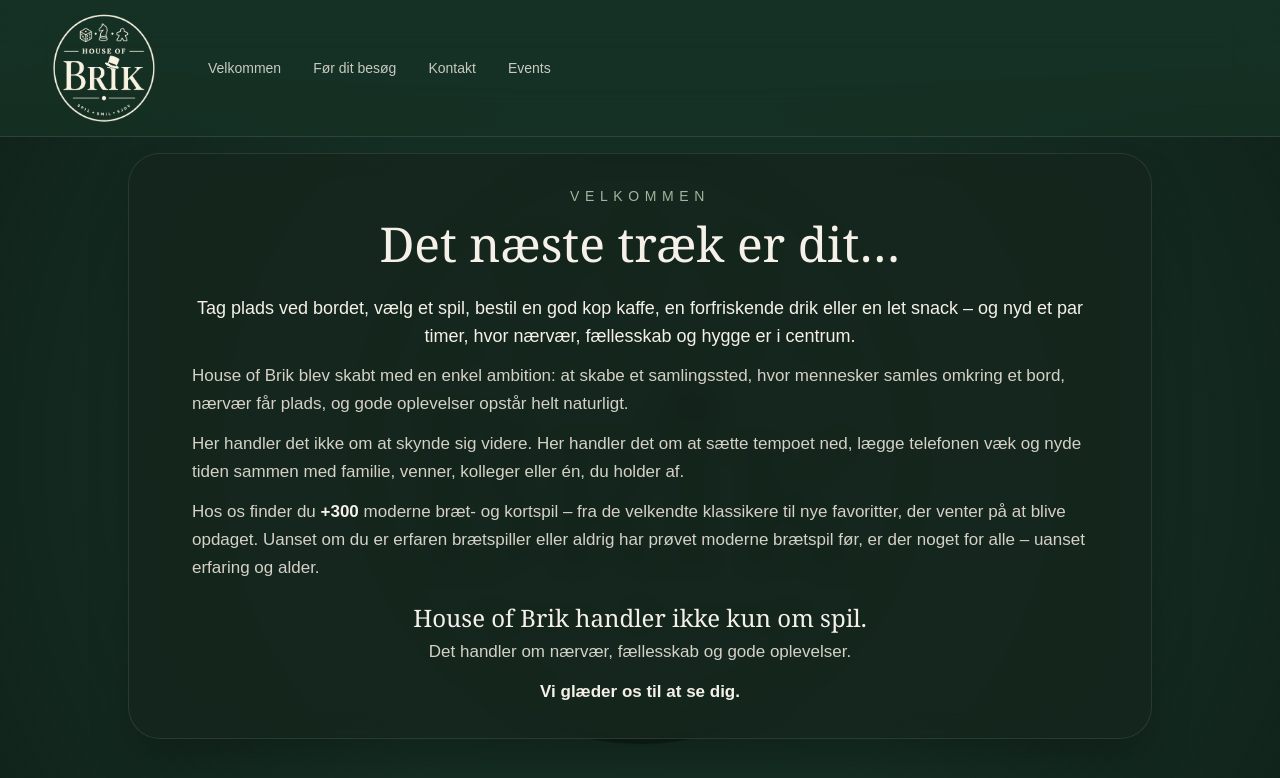
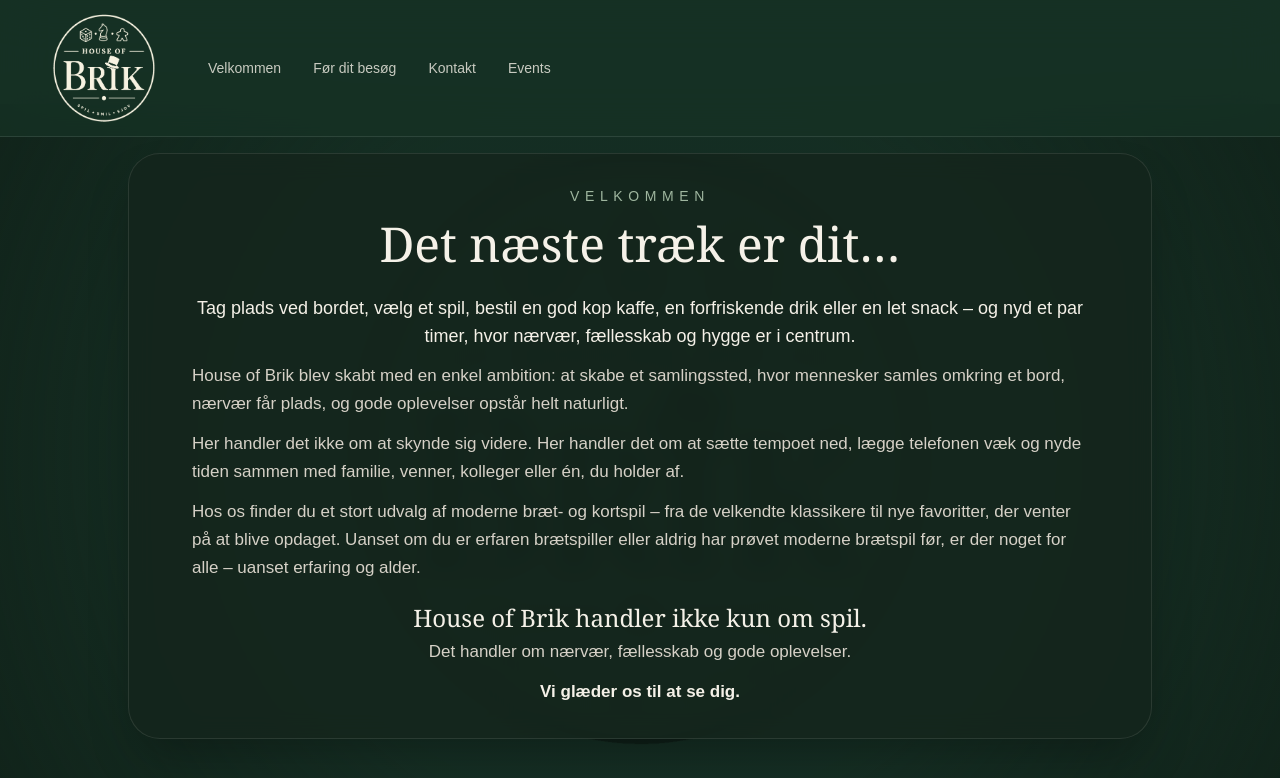
Before and after one commit to Houseofbrik/houseofbrik.dk, a Next.js app: page / in a window 1280 px wide. Both pictures are taken after a click on the button "Velkommen". Shown: the top 778 px of the page. Built offline with nearby package versions, Linux system fonts and the light colour scheme.

Commit message:
Fjernet antal spil fra hjemmesiden

```diff
--- a/app/page.tsx
+++ b/app/page.tsx
@@ -228,7 +228,7 @@
     <div className="order-2 mx-auto grid w-full max-w-6xl gap-3 md:grid-cols-3">
         <FeatureCard
          icon={<span className="text-3xl leading-none">♕</span>}
-          title="+300 spil"
+      title="Masser af spil"
           text="Brætspil og kortspil til alle aldre og niveauer."
         />
 
@@ -427,13 +427,11 @@
           </p>
 
           <p>
-            Hos os finder du{" "}
-            <strong className="font-semibold text-[#F5F1E8]">+300</strong>{" "}
-            moderne bræt- og kortspil – fra de velkendte klassikere til nye
-            favoritter, der venter på at blive opdaget. Uanset om du er erfaren
-            brætspiller eller aldrig har prøvet moderne brætspil før, er der
-            noget for alle – uanset erfaring og alder.
-          </p>
+  Hos os finder du et stort udvalg af moderne bræt- og kortspil – fra de
+  velkendte klassikere til nye favoritter, der venter på at blive opdaget.
+  Uanset om du er erfaren brætspiller eller aldrig har prøvet moderne
+  brætspil før, er der noget for alle – uanset erfaring og alder.
+</p>
 
           <div className="pt-2 text-center">
             <p className="font-serif text-xl text-[#F5F1E8] md:text-2xl">
@@ -679,7 +677,7 @@
             </p>
 
             <p>
-              Kom forbi og gå på opdagelse blandt mere end 300 bræt- og kortspil – fra de velkendte klassikere til nye favoritter.
+            Kom forbi og gå på opdagelse blandt vores bræt- og kortspil – fra de velkendte klassikere til nye favoritter.
             </p>
 
             <p>
```
